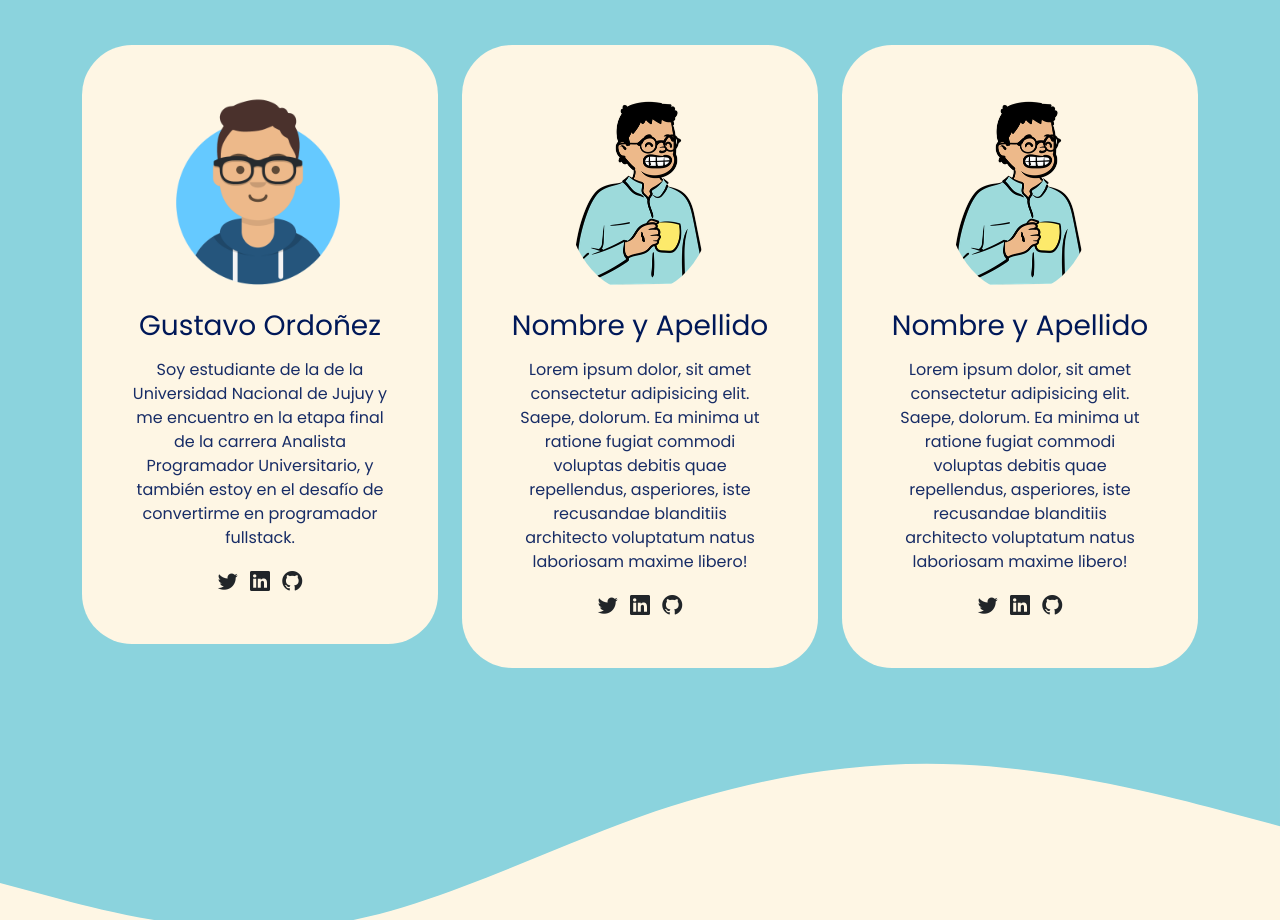
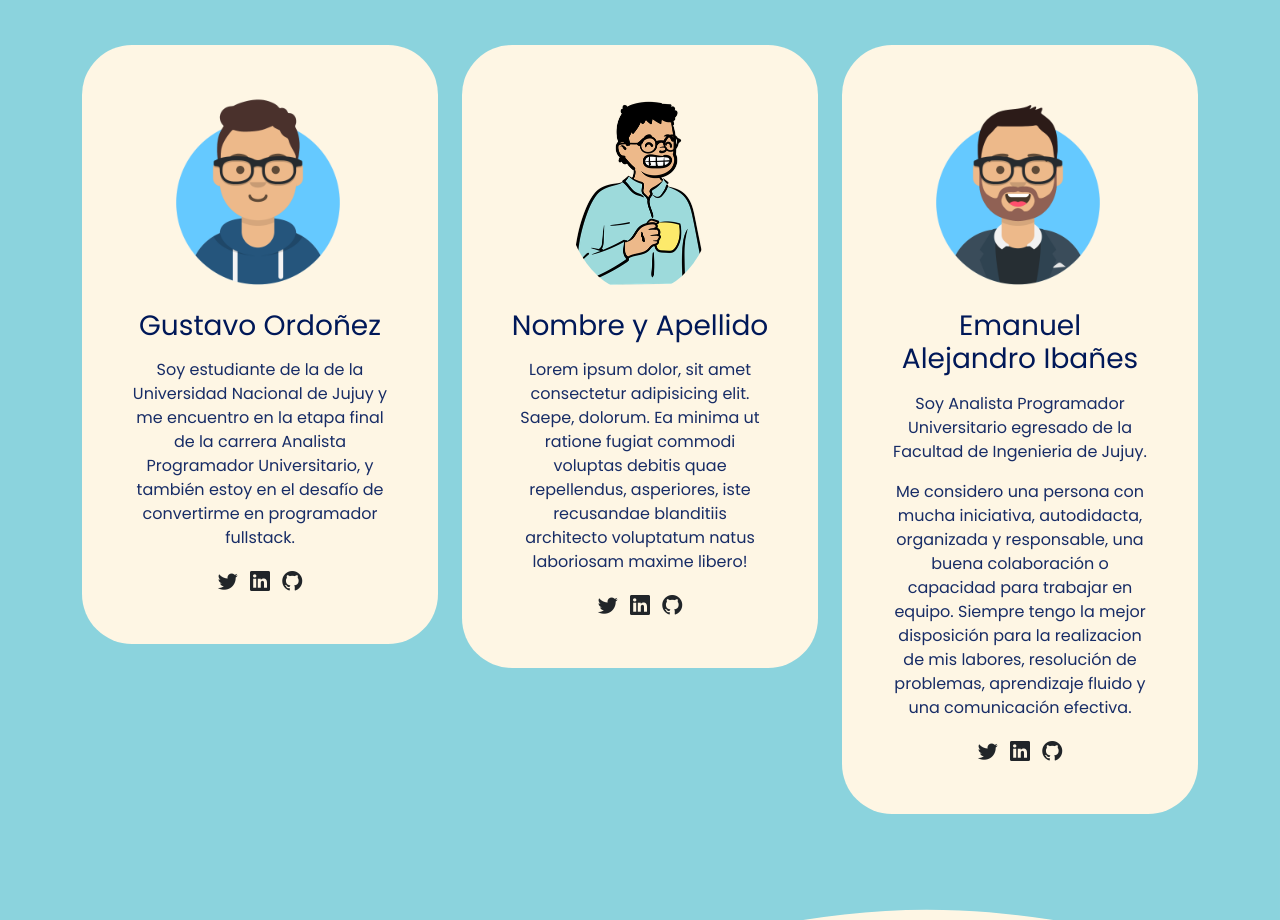
Before and after one commit to gus0117/devtech-podcast-web, a plain HTML site: page index.html in a window 1280 px wide. Shown: the part 1190-2110 px from the top of the page. Drawn offline with nearby package versions, Linux system fonts and the light colour scheme.

Commit message:
Modificación tarjeta 3

```diff
--- a/index.html
+++ b/index.html
@@ -130,11 +130,15 @@
           <div class="col-md-6 col-lg-4 mb-3">
             <div class="card">
               <div class="card-body text-center p-5">
-                <img src="./assets/avatar.png" alt="avatar" class="img img-fluid rounded-circle mb-3">
-                <h3 class="title card-title mb-3">Nombre y Apellido</h3>
-                <p>Lorem ipsum dolor, sit amet consectetur adipisicing elit. Saepe, dolorum. Ea minima ut ratione fugiat
-                  commodi voluptas debitis quae repellendus, asperiores, iste recusandae blanditiis architecto
-                  voluptatum natus laboriosam maxime libero!</p>
+                <img src="./assets/avatar-ibañes.png" alt="avatar" class="img img-fluid rounded-circle mb-3">
+                <h3 class="title card-title mb-3">Emanuel Alejandro Ibañes</h3>
+                <p>
+                  Soy Analista Programador Universitario egresado de la Facultad de Ingenieria de Jujuy.
+                </p>
+                <p>
+                  Me considero una persona con mucha iniciativa, autodidacta, organizada y responsable, una buena colaboración o capacidad para trabajar en equipo.
+                  Siempre tengo la mejor disposición para la realizacion de mis labores, resolución de problemas, aprendizaje fluido y una comunicación efectiva.
+                </p>
                 <a href="#"><i class="bi bi-twitter text-dark mx-1 lead"></i></a>
                 <a href="#"><i class="bi bi-linkedin text-dark mx-1 lead"></i></a>
                 <a href="#"><i class="bi bi-github text-dark mx-1 lead"></i></a>
```
Also changed, not shown: assets/avatar-ibañes.png (added).
